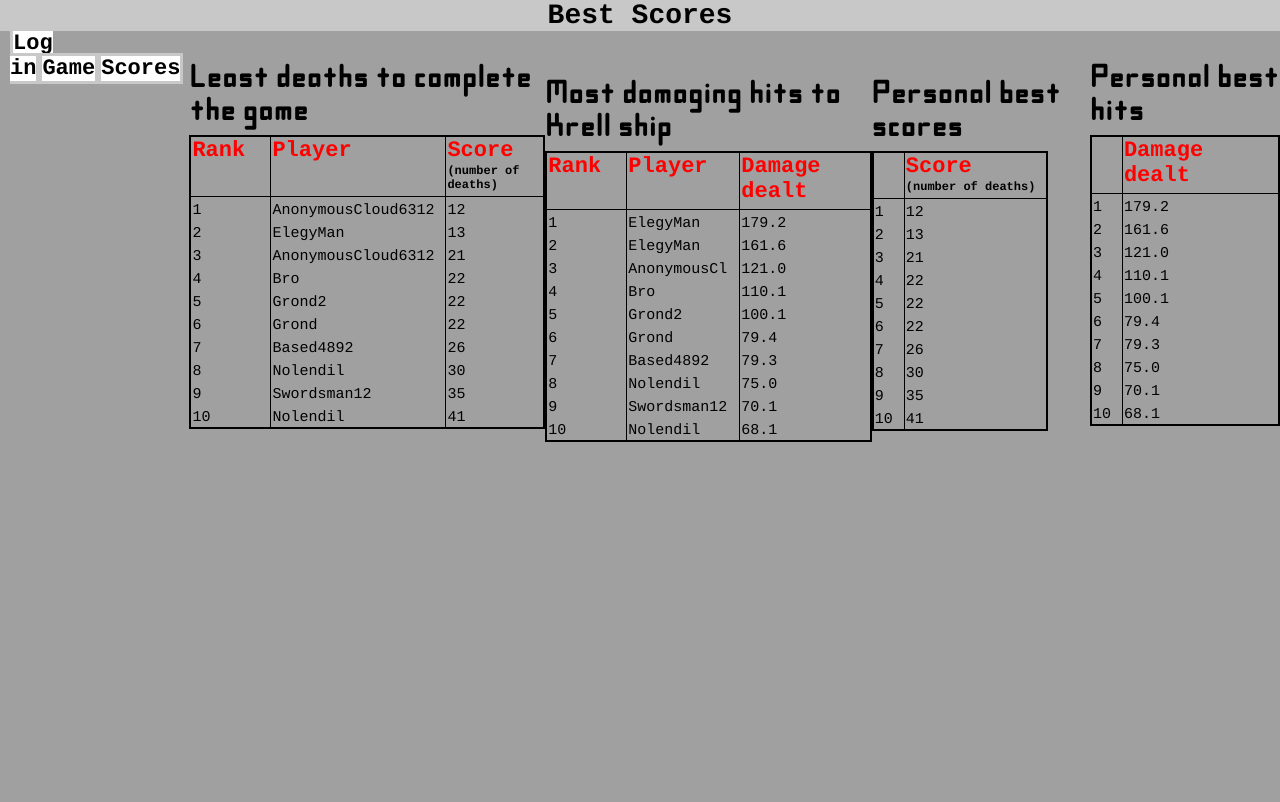
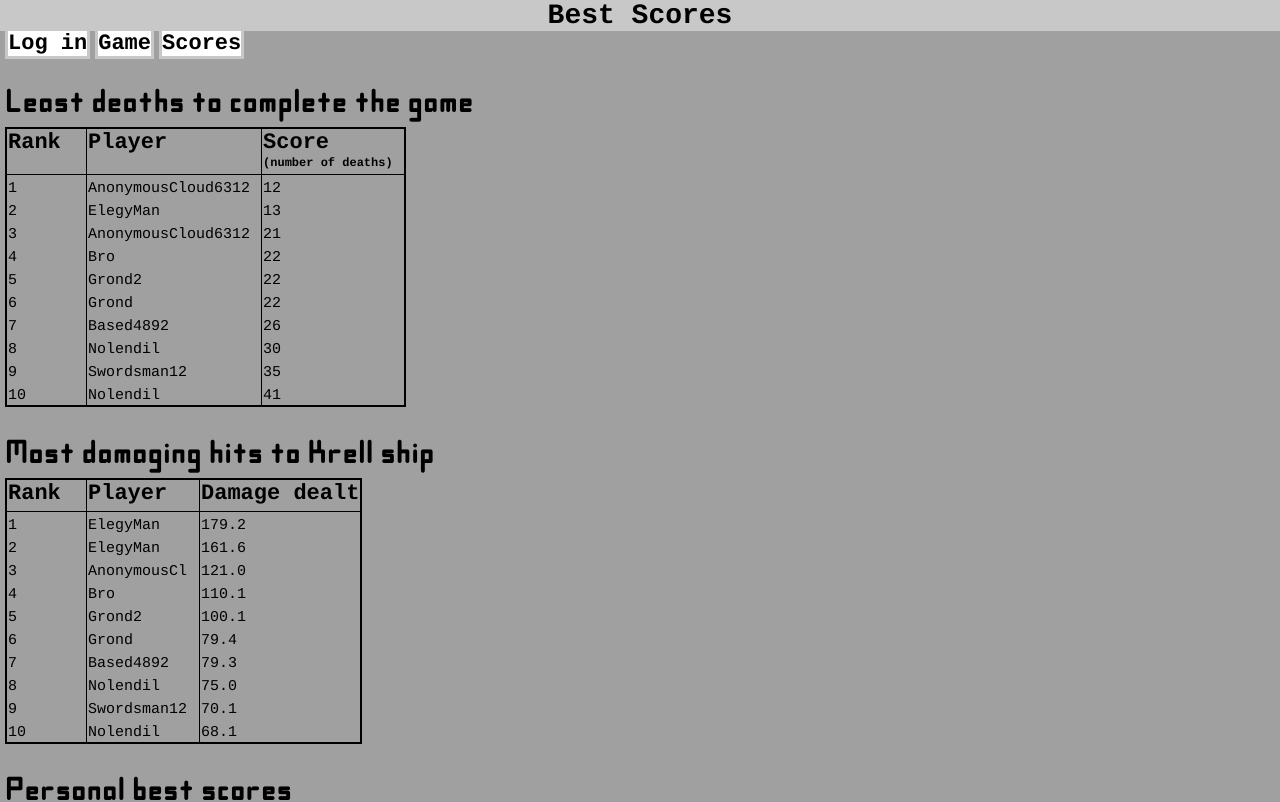
Before and after one commit to MattSteveMitch/startup, a React (Vite) app: page /scores in a window 1280 px wide. Shown: the top 802 px of the page. Built offline with nearby package versions, Linux system fonts and the light colour scheme.

Commit message:
formatting mostly working now

```diff
--- a/index.html
+++ b/index.html
@@ -6,5 +6,6 @@
    <noscript>Error: JavaScript not enabled</noscript>
    <div id="heading"></div>
    <div id="root"></div>
+   <div id="body"></div>
    <script type="module" src="index.jsx"></script> <!--If this doesn't work, change it to "/index.jsx"-->
 </body>
--- a/main.css
+++ b/main.css
@@ -16,7 +16,7 @@ main {
 }
 
 nav {
-    margin-left: 5px;
+    display: block;
 }
 
 nav > .navlink {
@@ -27,6 +27,7 @@ nav > .navlink {
     font-weight: bold;
     border-top: none;
     border: 3px solid rgb(200, 200, 200);
+    margin-right: 5px;
 }
 
 /*/*
--- a/src/app.jsx
+++ b/src/app.jsx
@@ -25,8 +25,6 @@ export default function App() {
          </Routes>
 
       </BrowserRouter>
-
-      <div id="body"></div>
       </main>
     );
 }
--- a/src/game/game.css
+++ b/src/game/game.css
@@ -1,8 +1,10 @@
+@scope (.gameBody) {
+
 main {
     display: flex;
     flex-direction: row;
 }
-
+/*/*
 nav {
     margin-bottom: 4px;
 }
@@ -10,7 +12,7 @@ nav {
 nav > a {
     border-bottom: 3px solid rgb(200, 200, 200);
 }
-
+/**/
 h2.head {
     font-size: 30px;
     font-weight: bold;
@@ -104,3 +106,5 @@ section.sidebar {
         top: 660px;
     }
 }
+
+}
--- a/src/game/game.jsx
+++ b/src/game/game.jsx
@@ -6,13 +6,9 @@ function GameHeading() {
     return <h1>Play Starsight</h1>;
 }
 
-
-export function Game() {
-    const gameHeadingRoot = ReactDOM.createRoot(document.getElementById("heading"));
-    gameHeadingRoot.render(<GameHeading />);
+function GameBody() {
     return (
-        <div className="body">
-    <link rel="stylesheet" href="game.css" />
+        <div className="gameBody">
 
 <main>
    <section className="sidebar">
@@ -71,3 +67,10 @@ export function Game() {
 </div>
     );
 }
+
+export function Game() {
+    const gameHeadingRoot = ReactDOM.createRoot(document.getElementById("heading"));
+    gameHeadingRoot.render(<GameHeading />);
+    const gameBodyRoot = ReactDOM.createRoot(document.getElementById("body"));
+    gameBodyRoot.render(<GameBody />);
+}
--- a/src/login/login.css
+++ b/src/login/login.css
@@ -1,3 +1,5 @@
+@scope (.loginBody) {
+
 button {
     font-size: 16px;
     margin-top: 16px;
@@ -9,3 +11,4 @@ footer {
     font-size: 17px;
     font-weight: bold;
 }
+}
--- a/src/login/login.jsx
+++ b/src/login/login.jsx
@@ -7,11 +7,9 @@ function LoginHeading() {
     return <h1>Log into Starsight</h1>;
 }
 
-export function Login() {
-    const loginHeadingRoot = ReactDOM.createRoot(document.getElementById("heading"));
-    loginHeadingRoot.render(<LoginHeading />);
+function LoginBody() {
     return (
-        <div className="body">
+        <div className="loginBody">
 
 <main>
    <div>
@@ -46,3 +44,10 @@ export function Login() {
 </div>
     );
 }
+
+export function Login() {
+    const loginHeadingRoot = ReactDOM.createRoot(document.getElementById("heading"));
+    loginHeadingRoot.render(<LoginHeading />);
+    const loginBodyRoot = ReactDOM.createRoot(document.getElementById("body"));
+    loginBodyRoot.render(<LoginBody />);
+}
--- a/src/scores/scores.css
+++ b/src/scores/scores.css
@@ -1,3 +1,5 @@
+@scope (.scoresBody) {
+
 h2 {
     font-family: starsight;
     font-size: 33px;
@@ -14,6 +16,10 @@ table {
     font-size: 22px;
     border: 2px solid black;
     border-collapse: collapse;
+}
+
+section {
+    display: block;
 }
 
 td {
@@ -47,3 +53,4 @@ tr.spare > td {
     border-bottom: 1px solid black;
     font-weight: bold;
 }
+}
--- a/src/scores/scores.jsx
+++ b/src/scores/scores.jsx
@@ -6,22 +6,18 @@ function ScoresHeading() {
     return <h1>Best Scores</h1>;
 }
 
-export function Scores() {
-    const scoresHeadingRoot = ReactDOM.createRoot(document.getElementById("heading"));
-    scoresHeadingRoot.render(<ScoresHeading />);
-    return (
-        <div className="body">
-
-   <link rel="stylesheet" href="scores.css" />
+function ScoresBody() {
+        return (
+        <div className="scoresBody">
 
 <main>
     <section>
         <h2>Least deaths to complete the game</h2>
-        <table class="score">
-            <th class="rank">Rank</th>
-            <th class="player">Player</th>
+        <table className="score">
+            <th className="rank">Rank</th>
+            <th className="player">Player</th>
             <th>Score</th>
-            <tr class="spare">
+            <tr className="spare">
                 <td></td>
                 <td></td>
                 <td>(number of deaths)</td>
@@ -82,10 +78,10 @@ export function Scores() {
     <section>
         <h2>Most damaging hits to Krell ship</h2>
         <table>
-            <th class="rank">Rank</th>
-            <th class="player">Player</th>
+            <th className="rank">Rank</th>
+            <th className="player">Player</th>
             <th>Damage dealt</th>
-            <tr class="spare">
+            <tr className="spare">
                 <td></td>
                 <td></td>
                 <td></td>
@@ -145,10 +141,10 @@ export function Scores() {
 
     <section>
         <h2>Personal best scores</h2>
-        <table class="score">
+        <table className="score">
             <th></th>
             <th>Score</th>
-            <tr class="spare">
+            <tr className="spare">
                 <td></td>
                 <td>(number of deaths)</td>
             </tr>
@@ -200,7 +196,7 @@ export function Scores() {
         <table>
             <th></th>
             <th>Damage dealt</th>
-            <tr class="spare">
+            <tr className="spare">
                 <td></td>
                 <td></td>
             </tr>
@@ -252,3 +248,10 @@ export function Scores() {
 </div>
     );
 }
+
+export function Scores() {
+    const scoresHeadingRoot = ReactDOM.createRoot(document.getElementById("heading"));
+    scoresHeadingRoot.render(<ScoresHeading />);
+    const scoresBodyRoot = ReactDOM.createRoot(document.getElementById("body"));
+    scoresBodyRoot.render(<ScoresBody />);
+}
```
